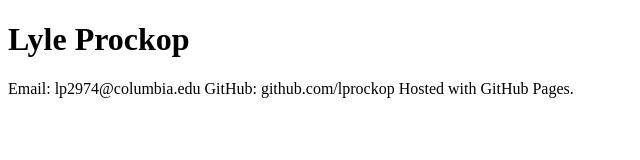
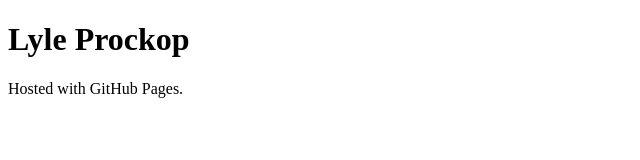
Before and after one commit to lprockop/lprockop.github.io, a plain HTML site: page index.html in a window 1280 px wide. Shown: the whole page, without its empty margins (0-640 px from the left). Drawn offline with Linux system fonts and the light colour scheme.

Commit message:
Update index.html

```diff
--- a/index.html
+++ b/index.html
@@ -3,8 +3,6 @@
 <body>
 <h1>Lyle Prockop</h1>
 <p>
-  Email: lp2974@columbia.edu
-  GitHub: github.com/lprockop
   Hosted with GitHub Pages.</p>
 </body>
 </html>
```
